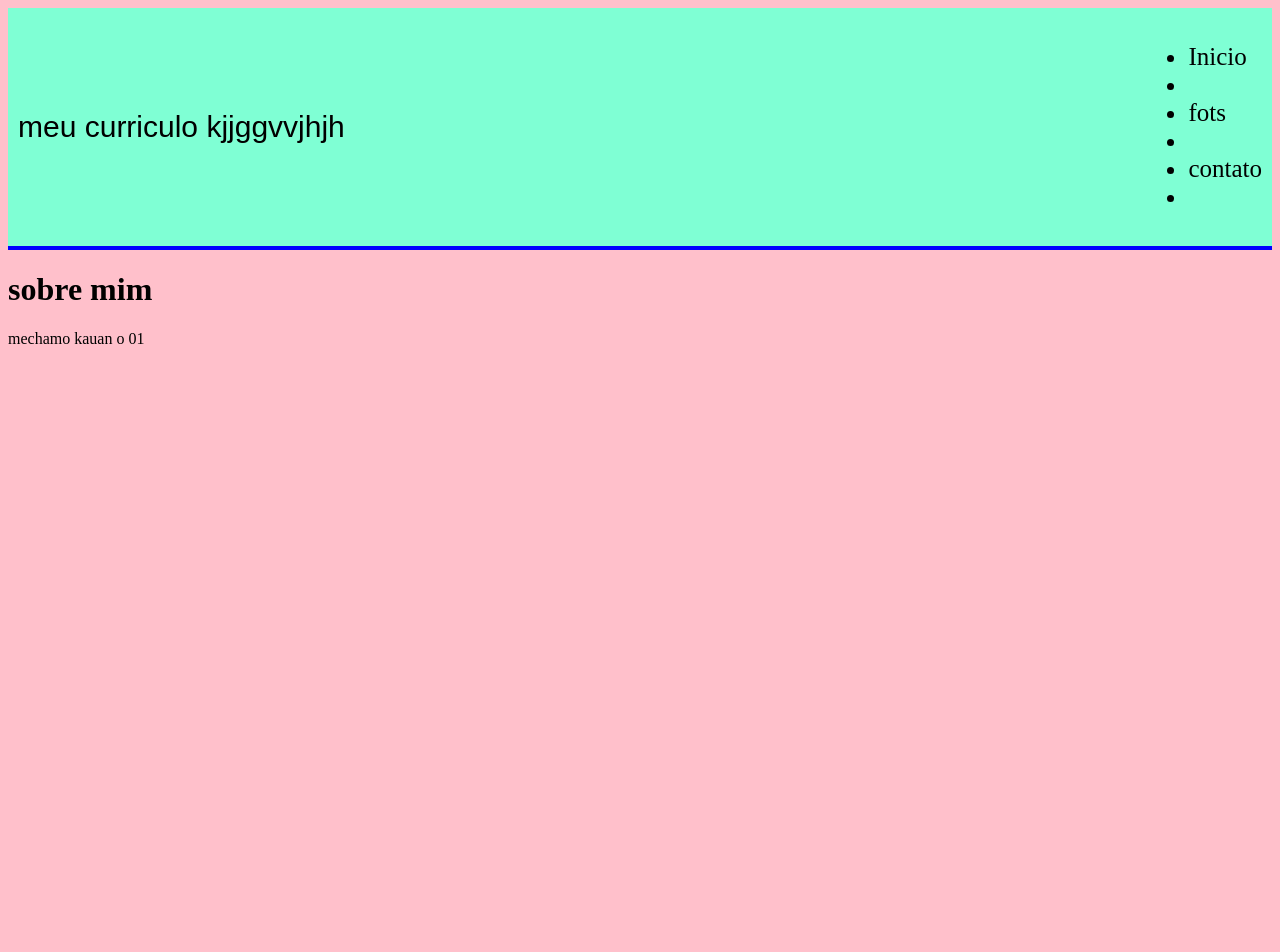
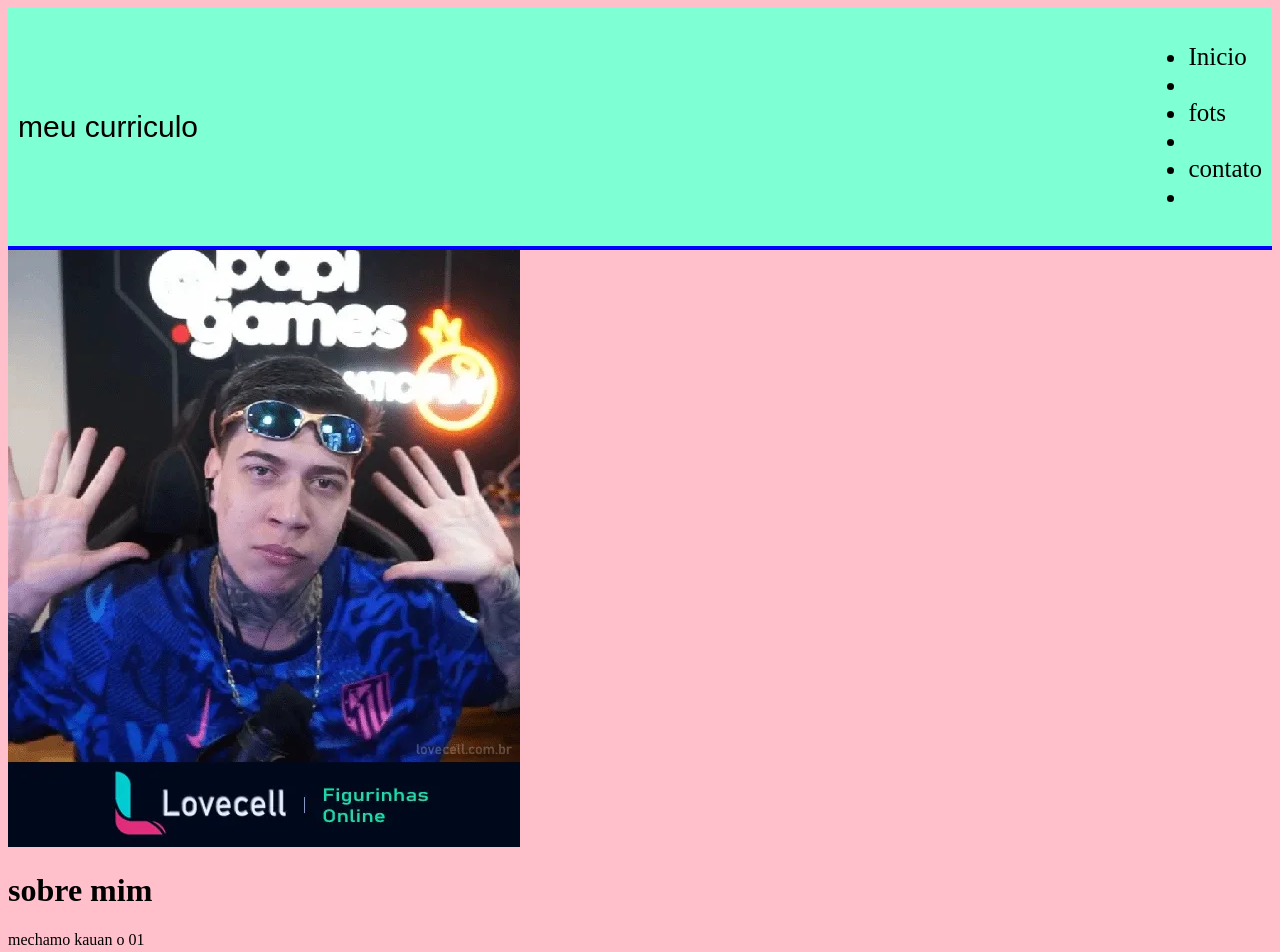
Before and after one commit to KauanEifler/kauan-eifler-01, a plain HTML site: page index.html in a window 1280 px wide. Before the commit the page ends 800 px from the top, so only its background shows below. Drawn offline with Linux system fonts and the light colour scheme; a web font is replaced by a local one.

Commit message:
estfjhguglhç

```diff
--- a/index.html
+++ b/index.html
@@ -8,7 +8,7 @@
 </head>
 <body>
 <header>
-    <h3>meu curriculo kjjggvvjhjh</h3>
+    <h3>meu curriculo </h3>
  <ul><a class="nav">
     <li><a href="#inicio">Inicio</a><li></li>
      <li><a href="#fotos">fots</a><li></li>
@@ -19,12 +19,12 @@
 
 </header>
 
-
-
-
-
-
-    <h1>sobre mim</h1>
-    <p>mechamo kauan o 01</p>
-</body>
-</html>
+    <div class="info">
+<div class="foto">
+    <img src="yure.webp" alt="minha foto de perfil">
+</div>
+        <h1>sobre mim</h1>
+        <p>mechamo kauan o 01</p>
+    </div>
+    </body>
+    </html>
```
Also changed, not shown: yure.webp (added).
